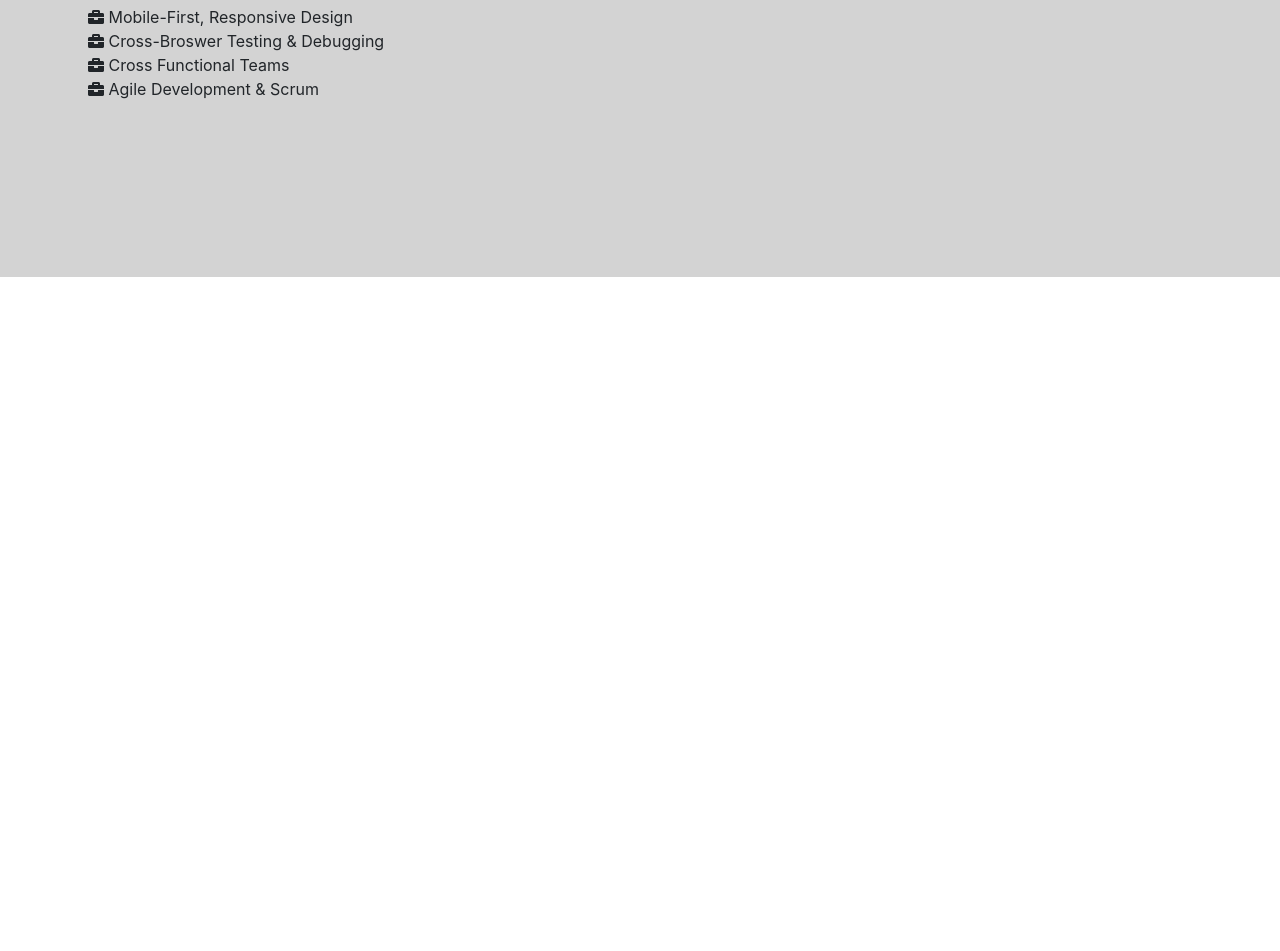
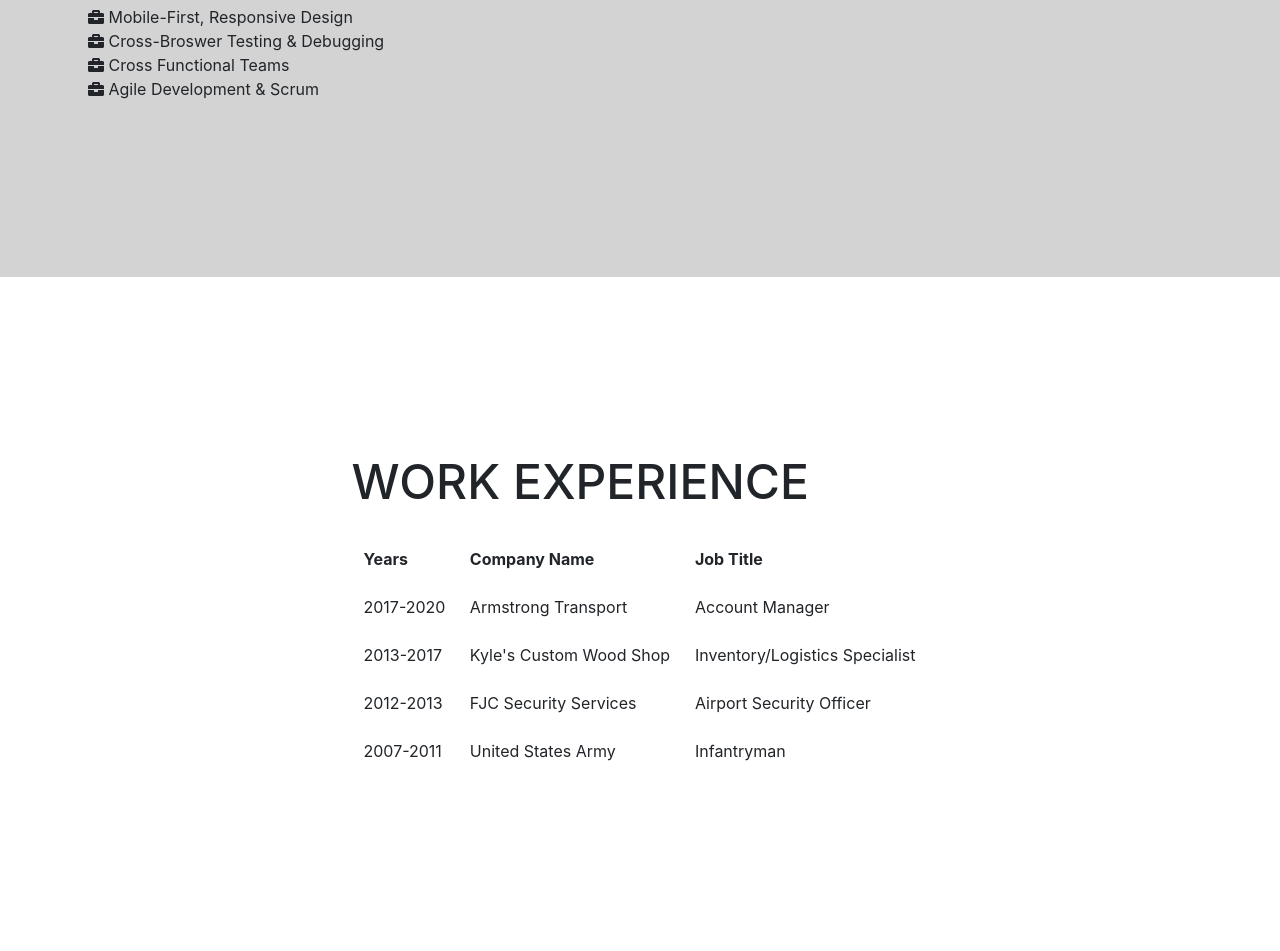
Before and after one commit to RobertGumeny/ResumeV2, a plain HTML site: page index.html in a window 1280 px wide. Shown: the part 1218-2169 px from the top of the page. Before the commit the page ends 1495 px from the top, so only its background shows below. Drawn offline with nearby package versions, Linux system fonts and the light colour scheme.

Commit message:
Work experience completed

```diff
--- a/index.html
+++ b/index.html
@@ -107,6 +107,50 @@
           <div class="col extra-padding"></div>
         </div>
       </div>
+      <div class="container-fluid px-5" id="experienceSection">
+        <div class="row">
+          <div class="col extra-padding"></div>
+        </div>
+        <div class="row">
+          <div class="col-6 mx-auto">
+            <h1 class="name-large py-3">WORK EXPERIENCE</h1>
+            <table class="table table-borderless">
+              <thead>
+                <tr>
+                  <th scope="col">Years</th>
+                  <th scope="col">Company Name</th>
+                  <th scope="col">Job Title</th>
+                </tr>
+              </thead>
+              <tbody>
+                <tr>
+                  <td>2017-2020</td>
+                  <td>Armstrong Transport</td>
+                  <td>Account Manager</td>
+                </tr>
+                <tr>
+                  <td>2013-2017</td>
+                  <td>Kyle's Custom Wood Shop</td>
+                  <td>Inventory/Logistics Specialist</td>
+                </tr>
+                <tr>
+                  <td>2012-2013</td>
+                  <td>FJC Security Services</td>
+                  <td>Airport Security Officer</td>
+                </tr>
+                <tr>
+                  <td>2007-2011</td>
+                  <td>United States Army</td>
+                  <td>Infantryman</td>
+                </tr>
+              </tbody>
+            </table>
+          </div>
+        </div>
+        <div class="row">
+          <div class="col extra-padding"></div>
+        </div>
+      </div><!-- End Experience Section-->
     </main>
 
     <!-- Optional JavaScript -->
```
